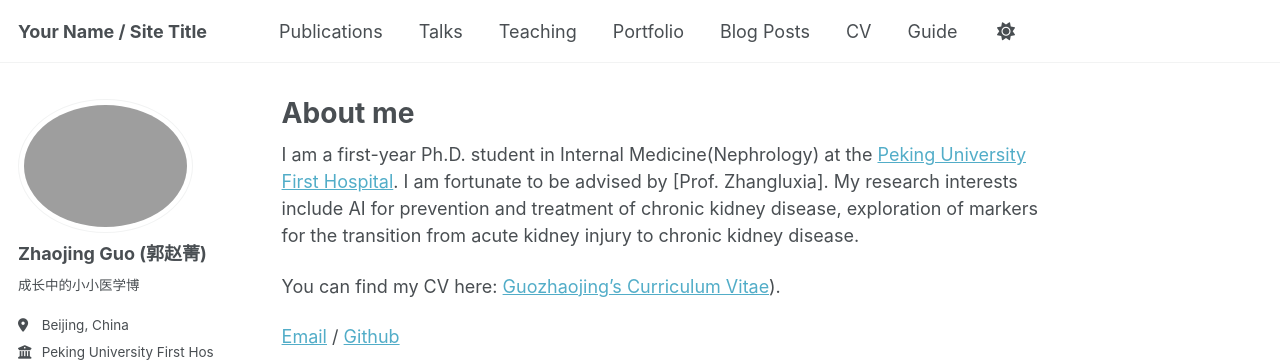
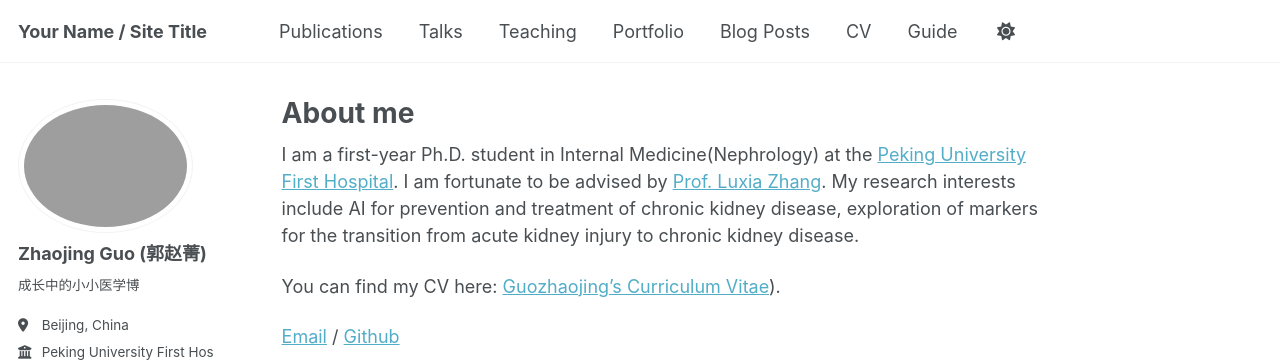
Before and after one commit to GuoZJ277/GuoZJ277.github.io, a Jekyll site: the page built from _pages/about.md, in a window 1280 px wide and 900 px high. Shown: the top 363 px of the window. Built offline with Jekyll 4.4.1, drawn with Linux system fonts in a browser that asks for light colours; some web fonts are replaced; a script that is not in the unit is left out.

Commit message:
Update about.md

```diff
--- a/_pages/about.md
+++ b/_pages/about.md
@@ -7,7 +7,7 @@ redirect_from:
   - /about.html
 ---
 
-I am a first-year Ph.D. student in Internal Medicine(Nephrology) at the [Peking University First Hospital](https://www.pkufh.com/). I am fortunate to be advised by [Prof. Zhangluxia]. My research interests include AI for prevention and treatment of chronic kidney disease, exploration of markers for the transition from acute kidney injury to chronic kidney disease.
+I am a first-year Ph.D. student in Internal Medicine(Nephrology) at the [Peking University First Hospital](https://www.pkufh.com/). I am fortunate to be advised by [Prof. Luxia Zhang](https://www.nihds.pku.edu.cn/en/info/1027/1002.htm). My research interests include AI for prevention and treatment of chronic kidney disease, exploration of markers for the transition from acute kidney injury to chronic kidney disease.
 
 You can find my CV here: [Guozhaojing's Curriculum Vitae](https://github.com/GuoZJ277/GuoZJ277.github.io/blob/master/assets/Curriculum_Vitae.pdf)).
 
```
